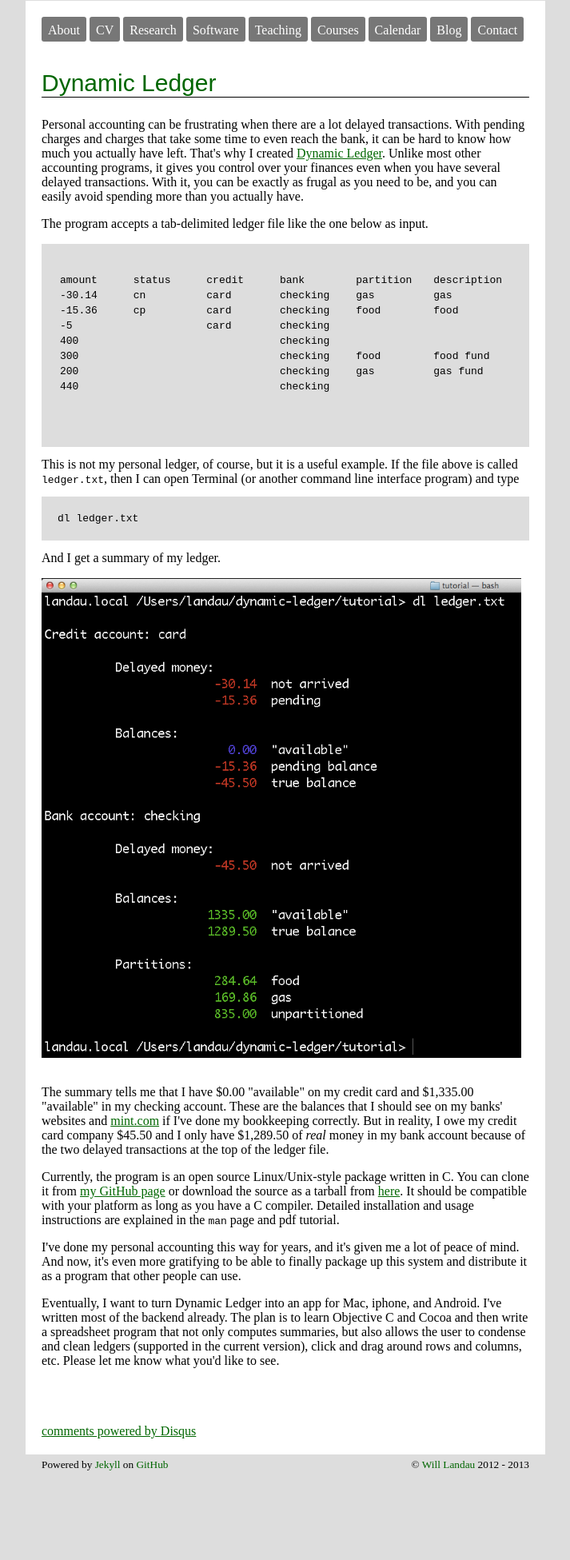
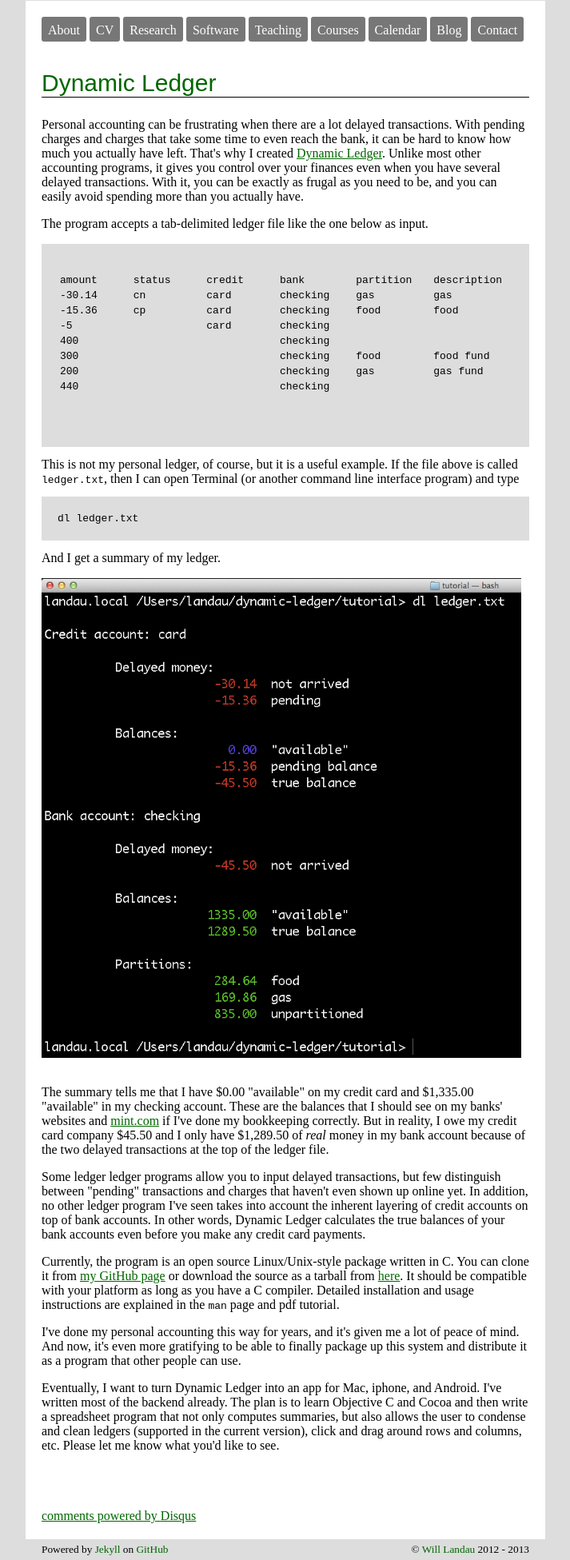
Before and after one commit to wlandau/wlandau.github.io, a Jekyll site: the page built from _posts/2013-12-21-Dynamic-Ledger.html, in a window 1280 px wide. Shown: the whole page at 80% size, without its empty margins (283-996 px from the left). Built offline with Jekyll 4.4.1, drawn with Linux system fonts in a browser that asks for light colours; nearby versions of some CDN libraries; comment, search, counter and statistics services are not loaded; before the commit the page ends 1845 px from its top, so only the background shows below that.

Commit message:
updated post

```diff
--- a/_posts/2013-12-21-Dynamic-Ledger.html
+++ b/_posts/2013-12-21-Dynamic-Ledger.html
@@ -112,7 +112,12 @@ correctly. But in reality, I owe my credit card company $45.50 and I only have
 $1,289.50 of <i>real</i> money in my bank account because of the two delayed
 transactions at the top of the ledger file.</p>
 
-
+<p>Some ledger ledger programs allow you to input delayed transactions,
+but few distinguish between "pending" transactions and charges
+that haven't even shown up online yet. In addition, no other ledger program I've
+seen takes into account the inherent layering of credit accounts on top of bank
+accounts. In other words, Dynamic Ledger calculates the true balances of your
+bank accounts even before you make any credit card payments.</p>
 
 
 <p>Currently, the program is an open source Linux/Unix-style package written in C. You can
```
